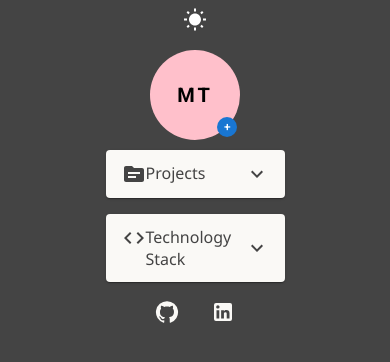
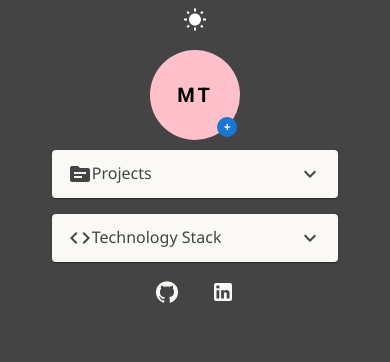
Before and after one commit to maxt41/linktree-clone, a React (Create React App) app: page / in a window 390 px wide. Shown: the top 362 px of the page. Built offline with nearby package versions, Linux system fonts and the light colour scheme; the HTML template or start-up script is replaced by a standard one.

Commit message:
Mobile  scaling

```diff
--- a/src/App.css
+++ b/src/App.css
@@ -19,6 +19,7 @@ body {
   filter: brightness(85%);
 }
 
+/* DROPDOWN CSS */
 .dropdown_technologies ul {
   margin: 5px;
 }
--- a/src/components/Dropdown.jsx
+++ b/src/components/Dropdown.jsx
@@ -30,7 +30,7 @@ const Dropdown = () => {
     return (
         <Grid container rowSpacing={2}>
             <Grid item xs={12} style={{ display: 'flex', justifyContent: 'center' }}>
-                <Accordion expanded={expanded === 'panel1'} onChange={handleChange('panel1')} style={{ width: '50%', background: background, color: text }}>
+                <Accordion expanded={expanded === 'panel1'} onChange={handleChange('panel1')} style={{ width: '80%', maxWidth: '50vh', background: background, color: text }}>
                     <AccordionSummary expandIcon={<ExpandMoreIcon style={{ color: text }} />} >
                         <SourceIcon /> Projects
                     </AccordionSummary>
@@ -41,7 +41,7 @@ const Dropdown = () => {
                 </Accordion>
             </Grid>
             <Grid item xs={12} style={{ display: 'flex', justifyContent: 'center', marginBottom: '10px' }}>
-                <Accordion expanded={expanded === 'panel2'} onChange={handleChange('panel2')} style={{ width: '50%', background: background, color: text }}>
+                <Accordion expanded={expanded === 'panel2'} onChange={handleChange('panel2')} style={{ width: '80%', maxWidth: '50vh', background: background, color: text }}>
                     <AccordionSummary expandIcon={<ExpandMoreIcon style={{ color: text }} />}>
                         <CodeIcon /> Technology Stack
                     </AccordionSummary>
```
